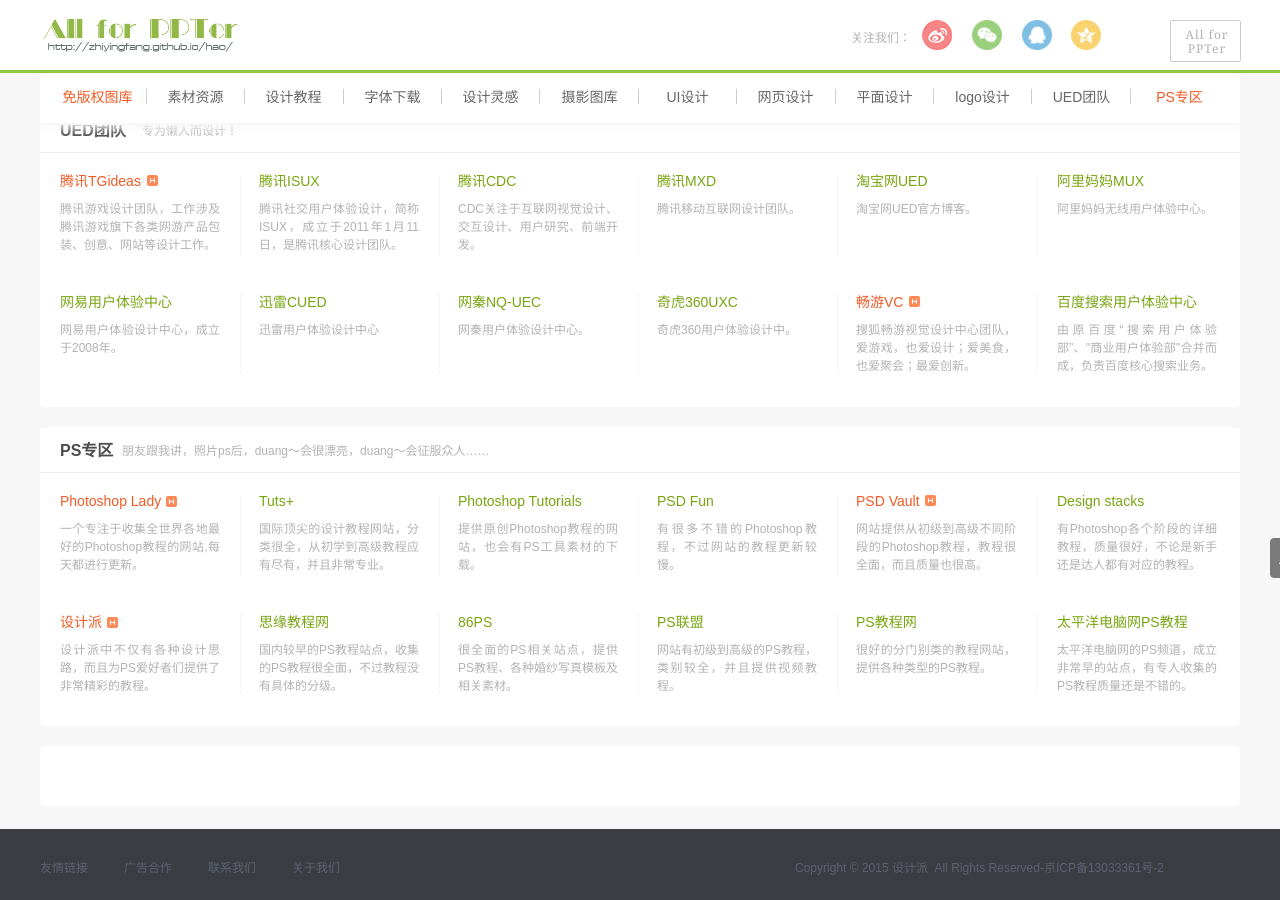
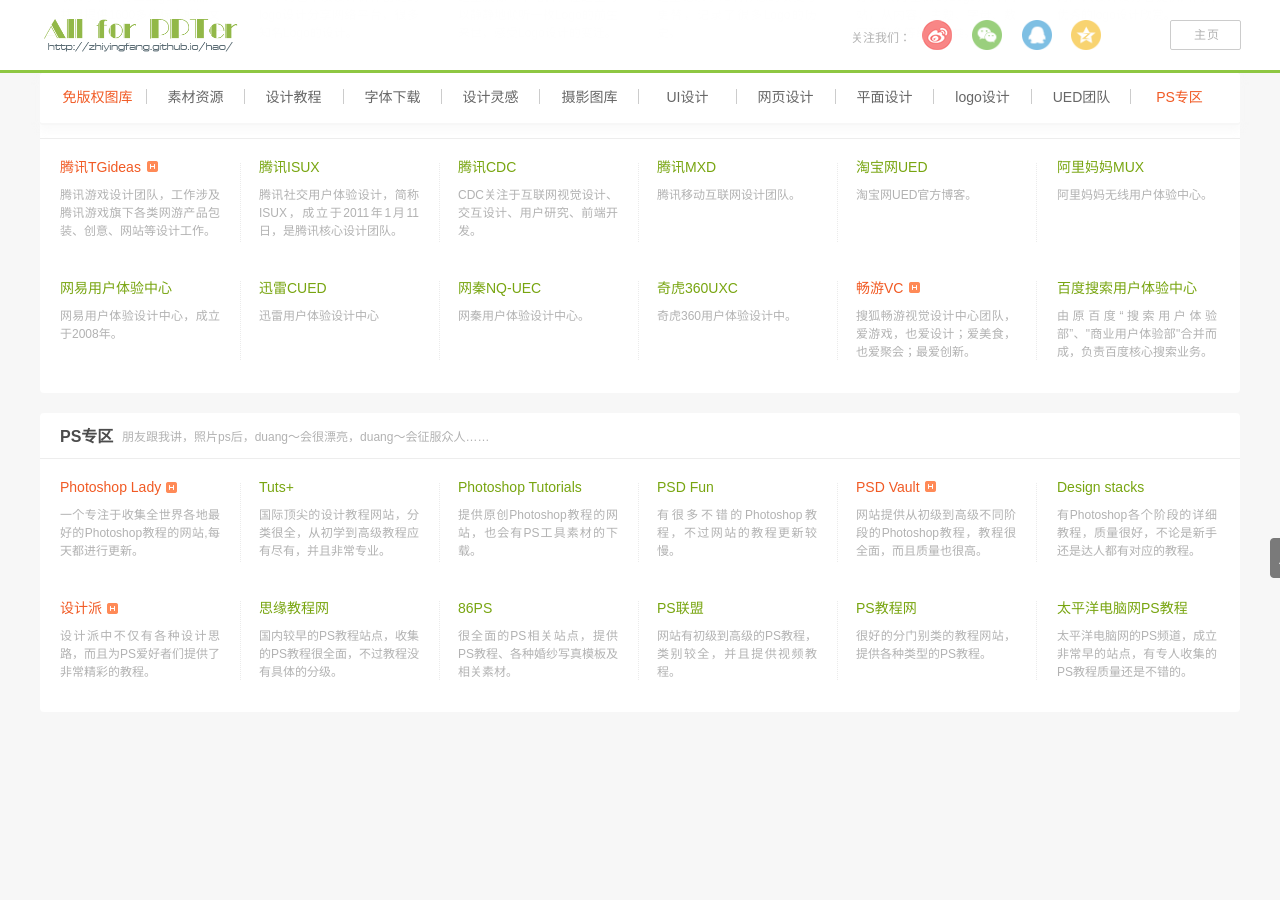
Before and after one commit to zhiyingfang/zhiyingfang.github.io, a Jekyll site: the page built from pages/7_hao.md, in a window 1280 px wide and 900 px high, scrolled down 3295 px. Built offline with Jekyll 4.4.1, drawn with Linux system fonts in a browser that asks for light colours; comment, search, counter and statistics services are not loaded.

Commit message:
Update 7_hao.md

```diff
--- a/pages/7_hao.md
+++ b/pages/7_hao.md
@@ -80,7 +80,7 @@ permalink: /hao/
           <div class="clearfix grpelem" id="u573-4">
             <!-- content -->
             <p>
-              All for PPTer
+              主页
             </p>
           </div>
         </div>
@@ -100,11 +100,11 @@ permalink: /hao/
               常用网址：
             </p>
           </div>
-          <a class="nonblock nontext clearfix grpelem" id="u7582-4" href="http://zhiyingfang.github.io"
+          <a class="nonblock nontext clearfix grpelem" id="u7582-4" href="http://zyf.yanj.cn"
           target="_blank">
             <!-- content -->
             <p>
-              All for PPTer
+              职影房
             </p>
           </a>
           <a class="nonblock nontext clearfix grpelem" id="u7324-4" href="http://www.baidu.com"
@@ -3244,62 +3244,6 @@ permalink: /hao/
             <!-- image -->
             <img class="block" id="u7692_img" src="/assets/hao/hot.png" alt="" width="11"
             height="11" />
-          </div>
-        </div>
-        <div class="rounded-corners clearfix colelem" id="u7564">
-          <!-- group -->
-          <div class="grpelem" id="u7563">
-            <!-- custom html -->
-            <script type="text/javascript">
-              /*960*22 导航网站AD 创建于 2015-03-12*/
-              var cpro_id = "u1984821";
-            </script>
-            <script src="http://cpro.baidustatic.com/cpro/ui/c.js" type="text/javascript">
-            </script>
-          </div>
-        </div>
-        <div class="browser_width colelem" id="u7320-bw">
-          <div id="u7320">
-            <!-- group -->
-            <div class="clearfix" id="u7320_align_to_page">
-              <div class="clearfix grpelem" id="u7434-4">
-                <!-- content -->
-                <p>
-                  友情链接
-                </p>
-              </div>
-              <div class="clearfix grpelem" id="u7440-4">
-                <!-- content -->
-                <p>
-                  广告合作
-                </p>
-              </div>
-              <div class="clearfix grpelem" id="u7442-4">
-                <!-- content -->
-                <p>
-                  联系我们
-                </p>
-              </div>
-              <div class="clearfix grpelem" id="u7444-4">
-                <!-- content -->
-                <p>
-                  关于我们
-                </p>
-              </div>
-              <div class="clearfix grpelem" id="u7437-4">
-                <!-- content -->
-                <p>
-                  Copyright © 2015 设计派&nbsp; All Rights Reserved&#45;京ICP备13033361号&#45;2
-                </p>
-              </div>
-              <div class="grpelem" id="u7579">
-                <!-- custom html -->
-                <script type="text/javascript">
-                  var cnzz_protocol = (("https:" == document.location.protocol) ? " https://": " http://");
-                  document.write(unescape("%3Cspan id='cnzz_stat_icon_1254540969'%3E%3C/span%3E%3Cscript src='" + cnzz_protocol + "s95.cnzz.com/z_stat.php%3Fid%3D1254540969%26show%3Dpic' type='text/javascript'%3E%3C/script%3E"));
-                </script>
-              </div>
-            </div>
           </div>
         </div>
       </div>
```
